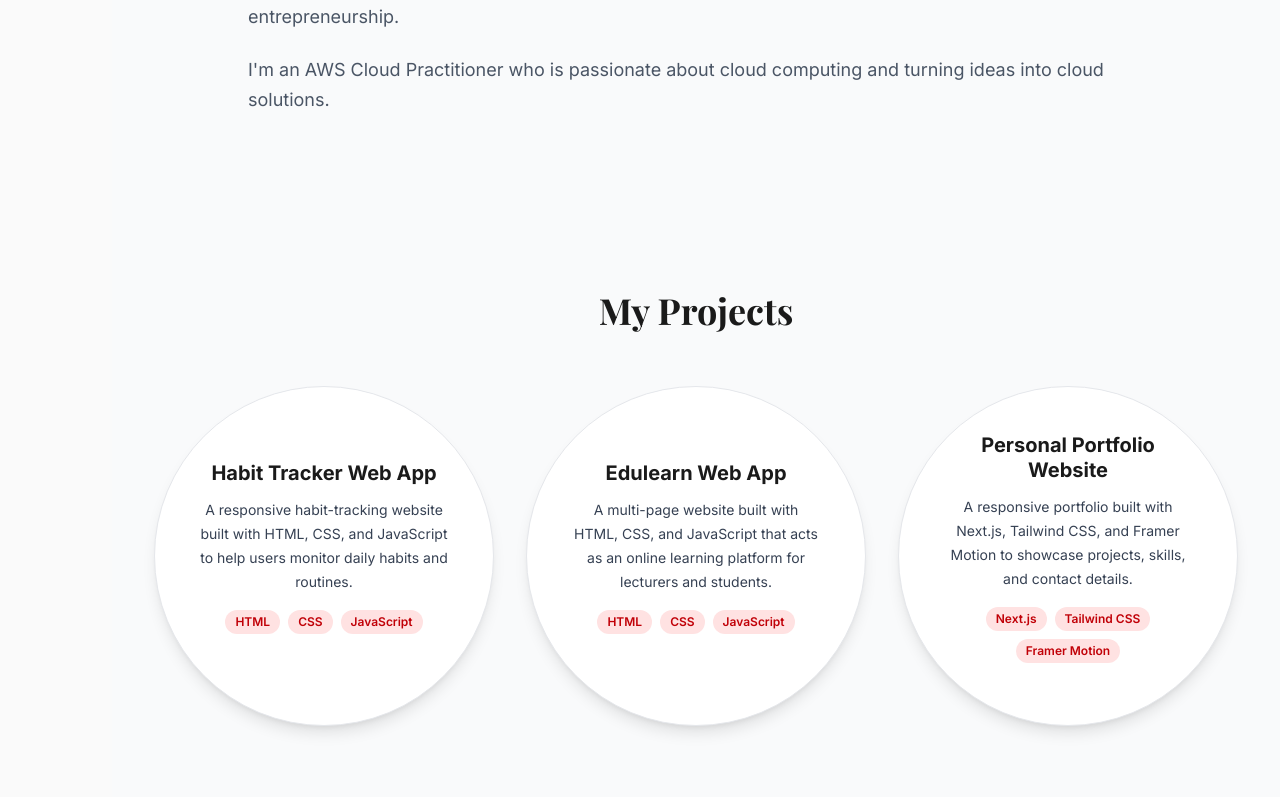
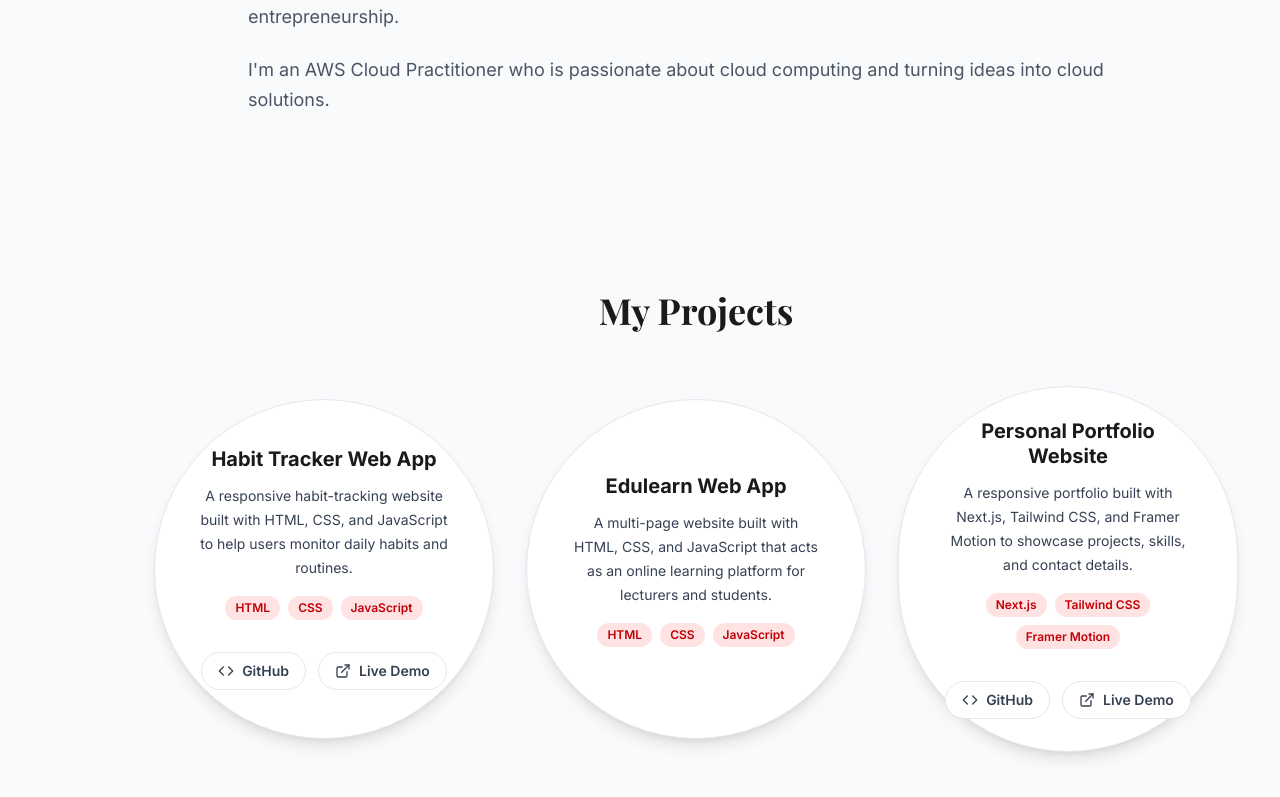
Before and after one commit to Mohammed-Hardi/hardi_portfolio, a Next.js app: page / in a window 1280 px wide. Shown: the part 1135-1932 px from the top of the page. Built offline with nearby package versions, Linux system fonts and the light colour scheme; a web font is replaced by a local one.

Commit message:
Update hero developer title styling and restore project GitHub/live demo buttons

```diff
--- a/app/components/HeroSection.tsx
+++ b/app/components/HeroSection.tsx
@@ -20,7 +20,7 @@ const HeroSection = () => {
             className="mb-3 text-lg font-medium text-red-500"
           >
             Hi! I&apos;m Abdulai Mohammed Hardi <br />
-            <span className="font-bold">Software Developer!</span>
+            <span className="text-black dark:text-white font-black">Software Developer!</span>
           </motion.p>
 
           <motion.p
--- a/app/components/ProjectsSection.tsx
+++ b/app/components/ProjectsSection.tsx
@@ -59,7 +59,30 @@ const ProjectsSection = () => {
                   </span>
                 ))}
               </div>
-
+              {(project.githubLink || project.liveDemoLink) && (
+                <div className="mt-4 flex flex-wrap items-center justify-center gap-3">
+                  {project.githubLink && (
+                    <Link
+                      href={project.githubLink}
+                      target="_blank"
+                      rel="noopener noreferrer"
+                      className="inline-flex items-center gap-2 rounded-full border border-gray-200 bg-white px-4 py-2 text-sm font-semibold text-gray-700 transition hover:border-red-500 hover:text-red-500 dark:border-gray-700 dark:bg-gray-950 dark:text-gray-200 dark:hover:border-red-400 dark:hover:text-red-400"
+                    >
+                      <Code size={16} /> GitHub
+                    </Link>
+                  )}
+                  {project.liveDemoLink && (
+                    <Link
+                      href={project.liveDemoLink}
+                      target="_blank"
+                      rel="noopener noreferrer"
+                      className="inline-flex items-center gap-2 rounded-full border border-gray-200 bg-white px-4 py-2 text-sm font-semibold text-gray-700 transition hover:border-red-500 hover:text-red-500 dark:border-gray-700 dark:bg-gray-950 dark:text-gray-200 dark:hover:border-red-400 dark:hover:text-red-400"
+                    >
+                      <ExternalLink size={16} /> Live Demo
+                    </Link>
+                  )}
+                </div>
+              )}
             </motion.div>
           ))}
         </div>
```
